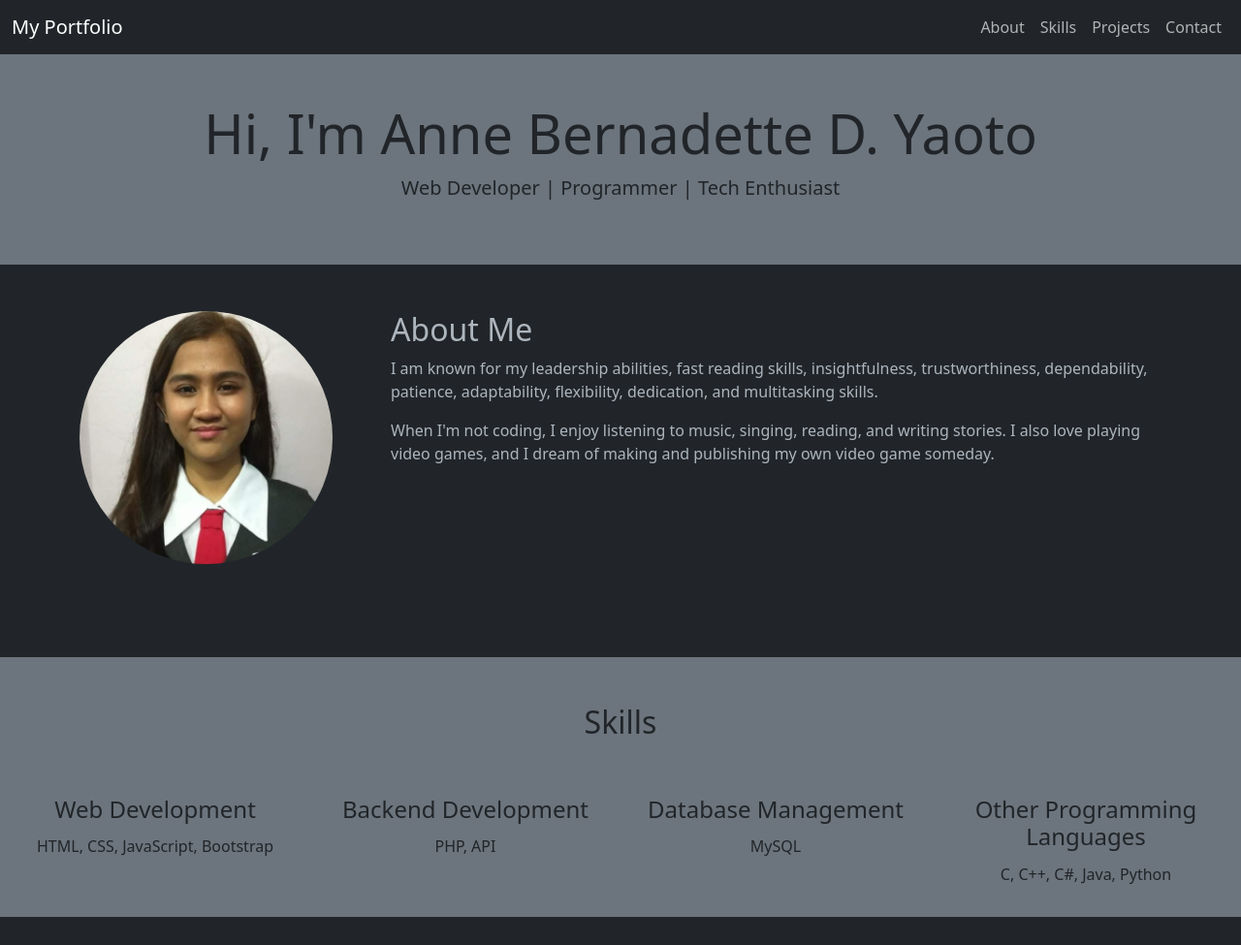
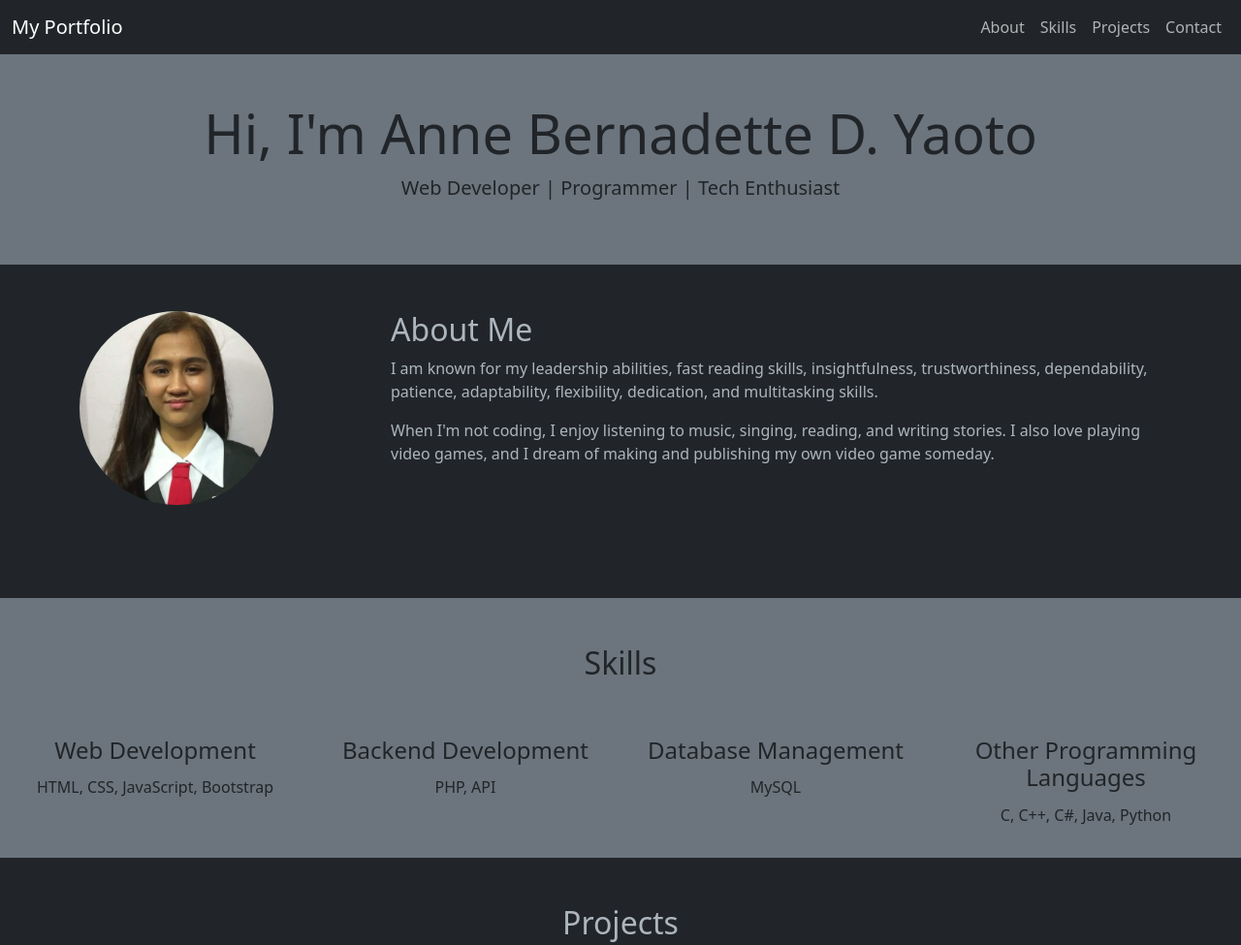
Before and after one commit to annebernadetteyaoto/annebernadetteyaoto.github.io, a plain HTML site: page portfolio/index.html in a window 1280 px wide. Shown: the top 975 px of the page at 97% size. Drawn offline with nearby package versions, Linux system fonts and the light colour scheme.

Commit message:
Update index.html

```diff
--- a/portfolio/index.html
+++ b/portfolio/index.html
@@ -36,7 +36,7 @@
         <div class="container">
             <div class="row">
                 <div class="col-md-3 mb-5">
-                    <img src="images/profile.jpg" alt="Profile Image" class="img-fluid rounded-circle">
+                    <img src="images/profile.jpg" alt="Profile Image" class="img-fluid rounded-circle" style="height: 200px">
                 </div>
                 <div class="col-md-9 ps-5 py-auto">
                     <h2>About Me</h2>
```
